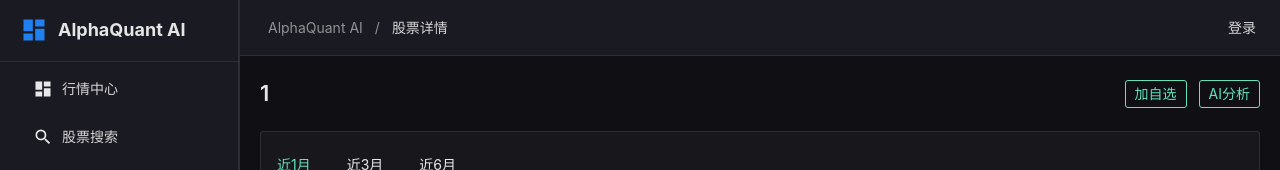
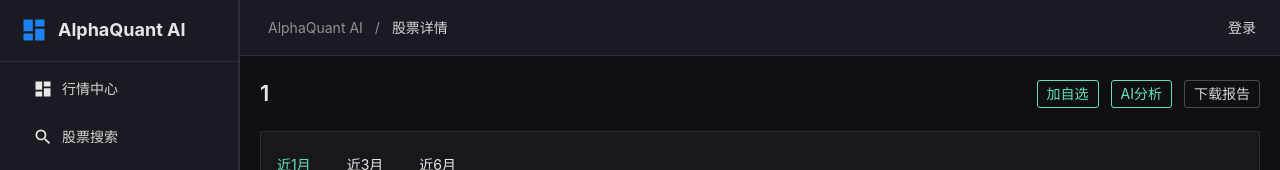
Before and after one commit to beldint/alphaquant-ai, a Vue app in the folder frontend/: page /stock/1 in a window 1280 px wide. Shown: the top 170 px of the page. Built offline with nearby package versions, Linux system fonts and the light colour scheme; no server answers.

Commit message:
add download button in StockDetailView

```diff
--- a/frontend/src/views/StockDetailView.vue
+++ b/frontend/src/views/StockDetailView.vue
@@ -7,6 +7,7 @@
           {{ isWatched ? '已自选' : '加自选' }}
         </n-button>
         <n-button size="small" type="success" ghost @click="goToAnalysis">AI分析</n-button>
+        <n-button size="small" ghost @click="downloadReport">下载报告</n-button>
       </n-space>
     </div>
     <n-grid :cols="4" :x-gap="16" class="mb-24" v-if="quote">
```
